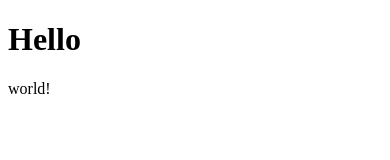
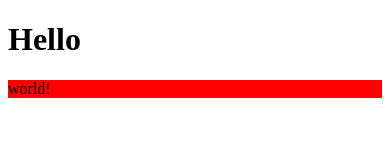
Before and after one commit to gycom/HelloWorld, a plain HTML site: page index.html in a window 390 px wide. Drawn offline with Linux system fonts and the light colour scheme; some packages are replaced by stand-ins of ours.

Commit message:
fix color

```diff
--- a/index.html
+++ b/index.html
@@ -5,9 +5,10 @@
 <style>
 #theworld
 {
-backgroun-color:red;
+background-color:red;
 }
 </style>
+<script src="phonegap.js"></script>
 </head>
 <body>
 	<h1>Hello</h1>
```
